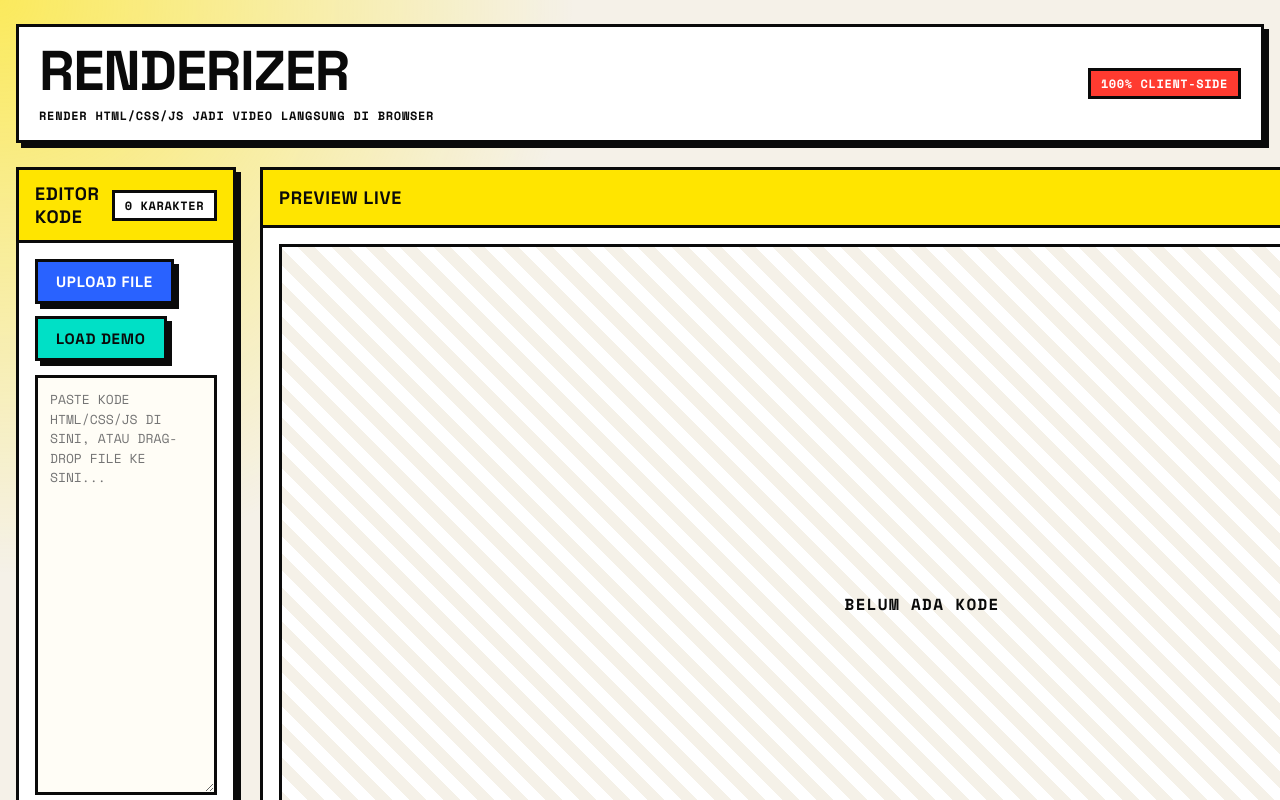
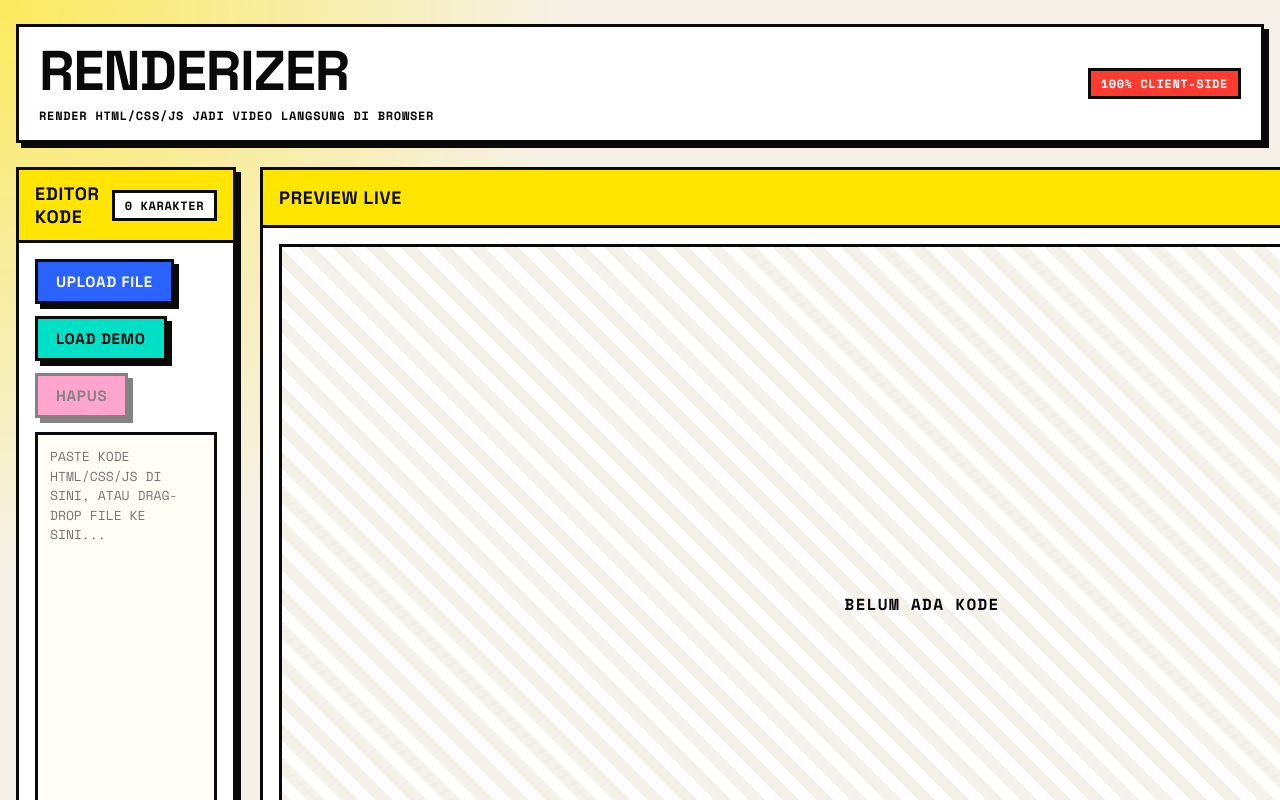
Before and after one commit to duerohub2/Renderer, a Next.js app: page / in a window 1280 px wide. Shown: the top 800 px of the page. Built offline with nearby package versions, Linux system fonts and the light colour scheme.

Commit message:
Update Editor.jsx

```diff
--- a/components/Editor.jsx
+++ b/components/Editor.jsx
@@ -11,6 +11,7 @@
 export default function Editor({ code, onChange, onLoadDemo, disabled }) {
   const fileRef = useRef(null);
   const [dragging, setDragging] = useState(false);
+  const [backup, setBackup] = useState('');
 
   const handleFile = (event) => {
     const file = event.target.files && event.target.files[0];
@@ -38,6 +39,17 @@
     });
   };
 
+  const handleClear = () => {
+    if (!code) return;
+    setBackup(code);
+    onChange('');
+  };
+
+  const handleRestore = () => {
+    onChange(backup);
+    setBackup('');
+  };
+
   return (
     <section className="panel">
       <div className="panel-head">
@@ -60,6 +72,14 @@
           <button type="button" className="btn btn-mint" onClick={onLoadDemo} disabled={disabled}>
             LOAD DEMO
           </button>
+          <button type="button" className="btn btn-pink" onClick={handleClear} disabled={disabled || !code}>
+            HAPUS
+          </button>
+          {!code && backup && (
+            <button type="button" className="btn btn-yellow" onClick={handleRestore} disabled={disabled}>
+              KEMBALIKAN
+            </button>
+          )}
           <input ref={fileRef} type="file" accept=".html,.htm,.txt" onChange={handleFile} hidden />
         </div>
         <textarea
```
